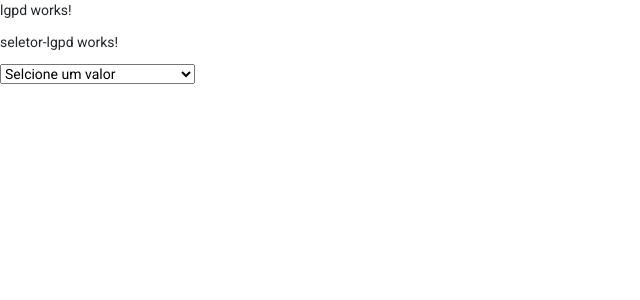
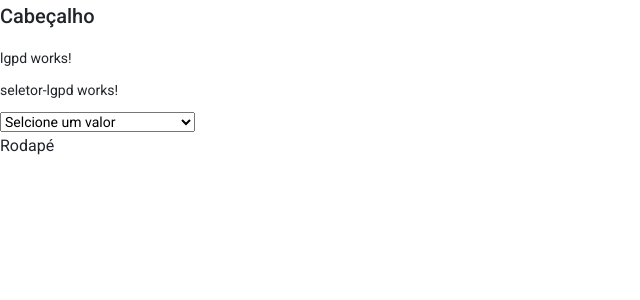
Before and after one commit to chcboris/FormularioOuvidoriaAngular, an Angular app: page /lgpd in a window 1280 px wide. Shown: the top 300 px of the page, without its empty margins (0-640 px from the left). Built offline with nearby package versions, Linux system fonts and the light colour scheme.

Commit message:
novas alteracoes

```diff
--- a/src/app/app.component.html
+++ b/src/app/app.component.html
@@ -1 +1,3 @@
+<h2>Cabeçalho</h2>
 <router-outlet></router-outlet>
+<h3>Rodapé</h3>
```
